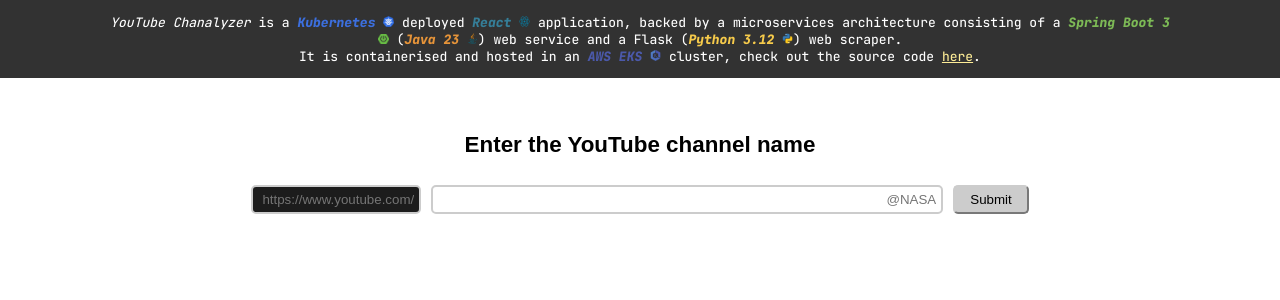
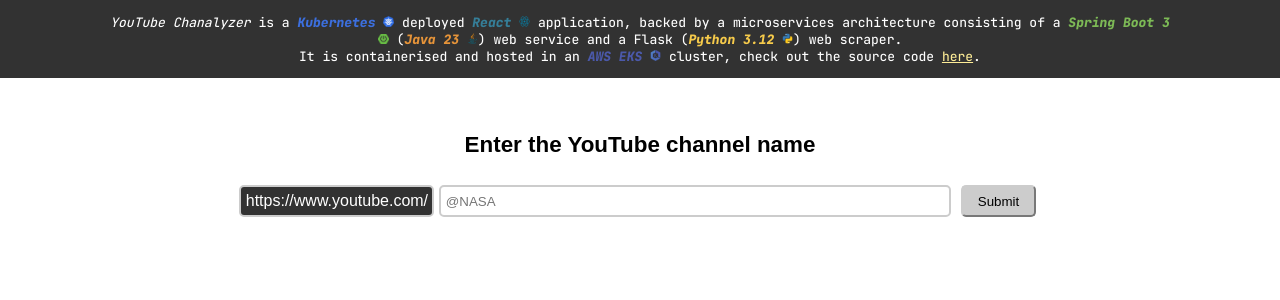
Before and after one commit to conorsheppard/yt-chanalyzer, a React (Create React App) app in the folder react-chanalyzer/: page / in a window 1280 px wide. Shown: the top 300 px of the page. Built offline with nearby package versions, Linux system fonts and the light colour scheme.

Commit message:
further updates to search bar styling

```diff
--- a/react-chanalyzer/src/App.css
+++ b/react-chanalyzer/src/App.css
@@ -2,12 +2,6 @@ body {
     background-color: white;
     font-family: Arial;
     text-align: center;
-}
-
-form {
-    input::placeholder {
-        text-align: right;
-    }
 }
 
 .search-bar-text {
@@ -20,9 +14,17 @@ form {
     }
 }
 
+.search-bar-elements {
+    display: flex;
+    flex-direction: row;
+    justify-content: center;
+}
+
 .search-bar-input {
     padding: 5px;
-    margin: 5px;
+    margin-right: 5px;
+    margin-top: 5px;
+    margin-bottom: 5px;
     width: 70%;
     border:2px solid #ccc;
     -webkit-border-radius: 5px;
@@ -38,15 +40,17 @@ form {
 
 .search-bar-prefix-link {
     padding: 5px;
-    margin: 5px;
-    width: 170px;
+    margin-right: 5px;
+    margin-top: 5px;
+    margin-bottom: 5px;
     border:2px solid #ccc;
-    background-color: rgb(28, 28, 28);
+    color: white;
+    background-color: #323232;
     -webkit-border-radius: 5px;
     border-radius: 5px;
 
     @media (min-width:801px)  {
-        width: 170px;
+        width: 195px;
     }
 }
 
--- a/react-chanalyzer/src/App.js
+++ b/react-chanalyzer/src/App.js
@@ -34,7 +34,7 @@ function App() {
     const scraper_api = process.env.REACT_APP_ANALYTICS_API;
     console.log("current env: " + process.env.NODE_ENV);
     console.log("sending request to backend service: " + scraper_api);
-    axios.get(scraper_api + "/api/channel?channelUrl=" + value).then(response => {
+    axios.get(scraper_api + "/api/channel?channelUrl=https://www.youtube.com/" + value).then(response => {
       graphData["labels"] = response.data["labels"];
       graphData["datasets"][0]["data"] = response.data["datasets"];
       graphData["channelName"] = value.replace("https://www.youtube.com/", "");
@@ -49,8 +49,11 @@ function App() {
       <>
         <form onSubmit={onSubmit}>
           <div className="search-bar-text">Enter the YouTube channel name</div>
-          <input className="search-bar-prefix-link" placeholder="https://www.youtube.com/" /><input className="search-bar-input" ref={inputRef} type="text" placeholder="@NASA" />
-          <button className="submit-button" type="submit">Submit</button>
+          <div className="search-bar-elements">
+            <div className="search-bar-prefix-link">https://www.youtube.com/</div>
+            <input className="search-bar-input" ref={inputRef} type="text" placeholder="@NASA" />
+            <button className="submit-button" type="submit">Submit</button>
+          </div>
         </form>
         { !isEmpty(graphData) &&
           <div className="line-graph">
```
